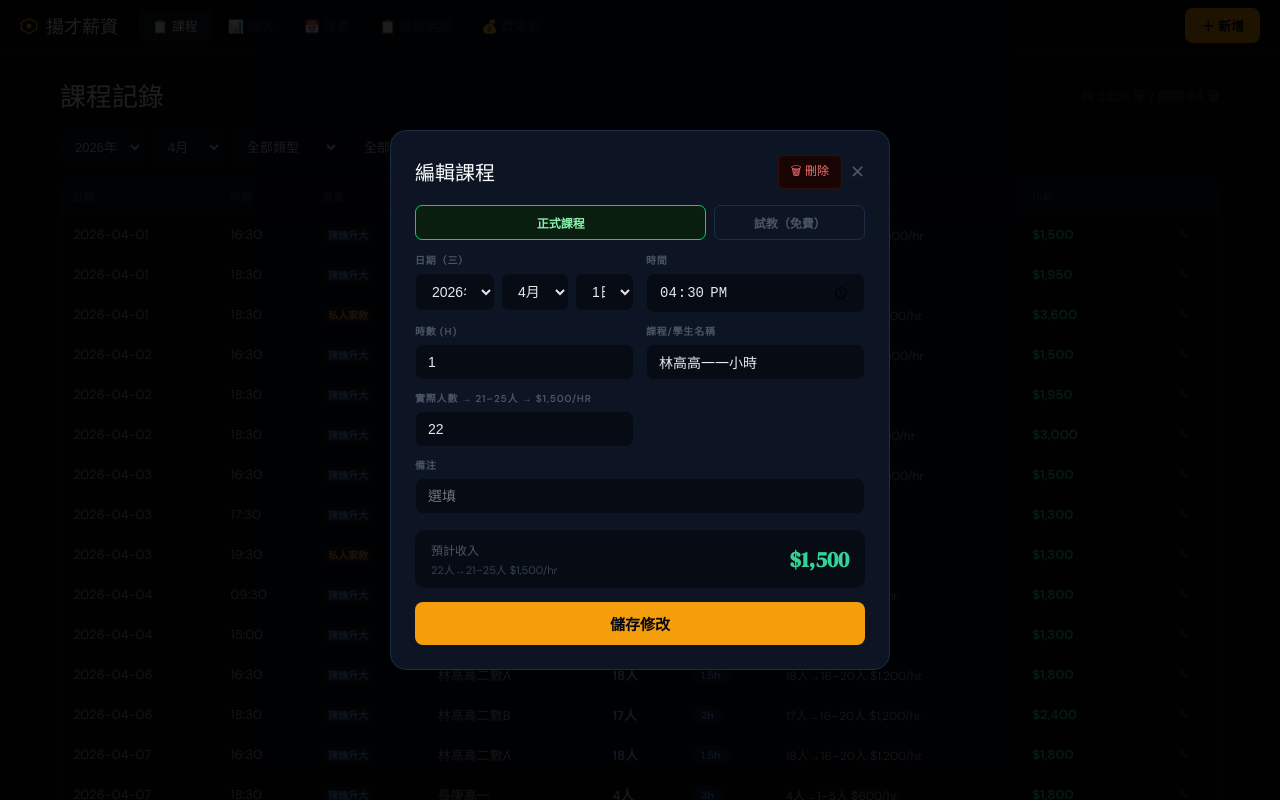
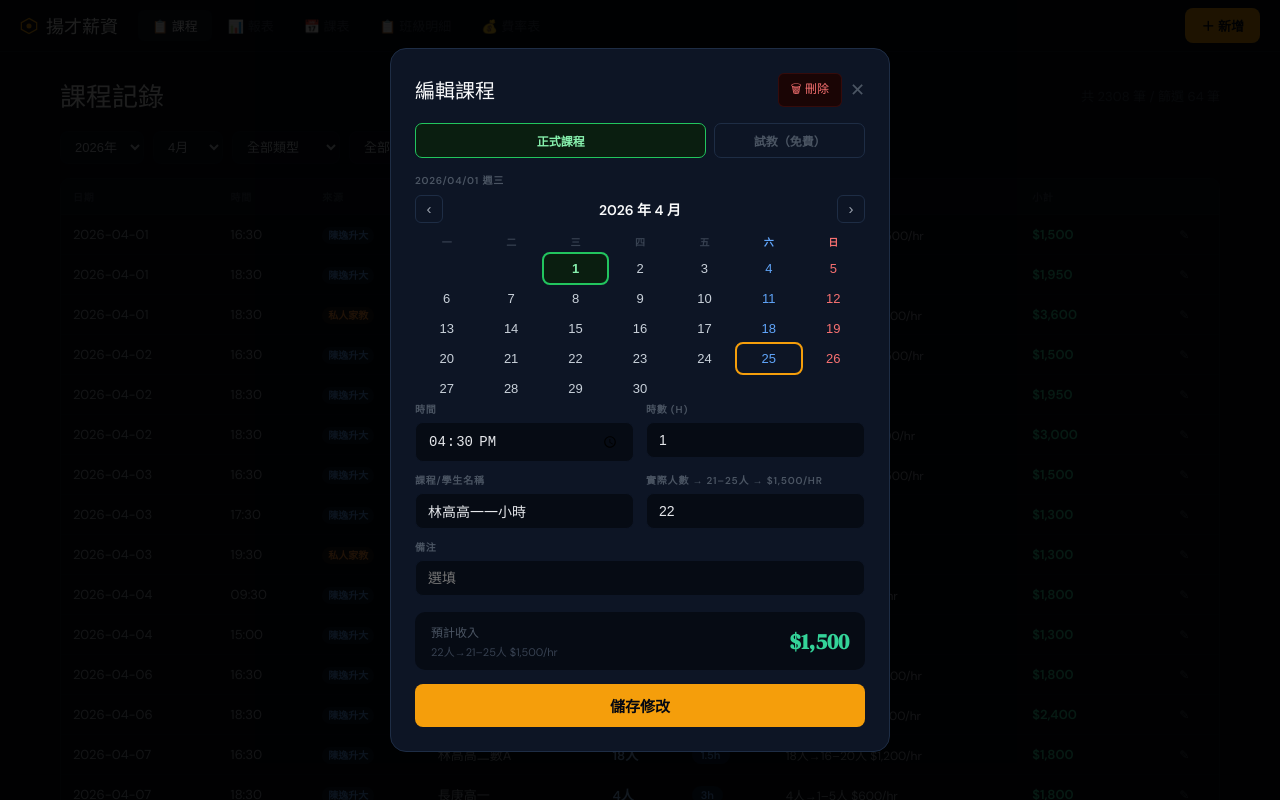
Before and after one commit to xiaoyilevis/salary-app, a React (Vite) app: page / in a window 1280 px wide. Both pictures are taken after a click on the element 640 px from the left and 234 px from the top of the page. Shown: the top 800 px of the page. Built offline with nearby package versions, Linux system fonts and the light colour scheme.

Commit message:
Add files via upload

```diff
--- a/src/App.jsx
+++ b/src/App.jsx
@@ -1355,57 +1355,68 @@ export default function App(){
             </div>
 
             <div style={{display:"grid",gridTemplateColumns:"1fr 1fr",gap:"0 12px"}}>
-              <FL label={form.date ? `日期（${["日","一","二","三","四","五","六"][(d=>new Date(+d[0],+d[1]-1,+d[2]).getDay())(form.date.split("-"))]}）` : "日期"}>
-                <div style={{display:"flex",gap:6}}>
-                  <select style={{...S.inp,flex:"0 0 80px"}}
-                    value={form.date ? form.date.slice(0,4) : new Date().getFullYear()}
-                    onChange={e=>{
-                      const y=e.target.value;
-                      const mo=(form.date||"").slice(5,7)||String(new Date().getMonth()+1).padStart(2,"0");
-                      const dy=(form.date||"").slice(8,10)||"01";
-                      const maxD=new Date(+y,+mo,0).getDate();
-                      const safeD=Math.min(+dy,maxD);
-                      setForm(f=>({...f,date:`${y}-${mo}-${String(safeD).padStart(2,"0")}`}));
-                    }}>
-                    {[2024,2025,2026,2027].map(y=><option key={y} value={y}>{y}年</option>)}
-                  </select>
-                  <select style={{...S.inp,flex:"0 0 68px"}}
-                    value={form.date ? form.date.slice(5,7) : String(new Date().getMonth()+1).padStart(2,"0")}
-                    onChange={e=>{
-                      const y=(form.date||"").slice(0,4)||String(new Date().getFullYear());
-                      const mo=e.target.value;
-                      const dy=(form.date||"").slice(8,10)||"01";
-                      const maxD=new Date(+y,+mo,0).getDate();
-                      const safeD=Math.min(+dy,maxD);
-                      setForm(f=>({...f,date:`${y}-${mo}-${String(safeD).padStart(2,"0")}`}));
-                    }}>
-                    {Array(12).fill(null).map((_,i)=>{
-                      const m=String(i+1).padStart(2,"0");
-                      return <option key={m} value={m}>{i+1}月</option>;
-                    })}
-                  </select>
-                  <select style={{...S.inp,flex:1}}
-                    value={form.date ? form.date.slice(8,10) : String(new Date().getDate()).padStart(2,"0")}
-                    onChange={e=>{
-                      const y=(form.date||"").slice(0,4)||String(new Date().getFullYear());
-                      const mo=(form.date||"").slice(5,7)||String(new Date().getMonth()+1).padStart(2,"0");
-                      const dy=e.target.value;
-                      setForm(f=>({...f,date:`${y}-${mo}-${dy}`}));
-                    }}>
-                    {(()=>{
-                      const y=+(form.date||"").slice(0,4)||new Date().getFullYear();
-                      const mo=+(form.date||"").slice(5,7)||new Date().getMonth()+1;
-                      const maxD=new Date(y,mo,0).getDate();
-                      const DOW_NAMES=["日","一","二","三","四","五","六"];
-                      return Array(maxD).fill(null).map((_,i)=>{
-                        const d=String(i+1).padStart(2,"0");
-                        const dow=new Date(+y,+mo-1,+d).getDay();
-                        return <option key={d} value={d}>{i+1}日（週{DOW_NAMES[dow]}）</option>;
-                      });
-                    })()}
-                  </select>
-                </div>
-              </FL>
+              <div style={{gridColumn:"1/-1"}}>
+                {(()=>{
+                  const DOW_LABELS = ["一","二","三","四","五","六","日"];
+                  const selY = form.date ? +form.date.slice(0,4) : new Date().getFullYear();
+                  const selM = form.date ? +form.date.slice(5,7) : new Date().getMonth()+1;
+                  const selD = form.date ? +form.date.slice(8,10) : 0;
+                  const daysInM  = new Date(selY, selM, 0).getDate();
+                  const firstDow = (new Date(selY, selM-1, 1).getDay() + 6) % 7;
+                  const DOW_ALL  = ["日","一","二","三","四","五","六"];
+                  const selDow   = selD ? DOW_ALL[new Date(selY, selM-1, selD).getDay()] : "";
+                  const setYM = (y,m)=>{
+                    if(m<1){m=12;y--;} if(m>12){m=1;y++;}
+                    const maxD=new Date(y,m,0).getDate();
+                    const d=Math.min(selD||1,maxD);
+                    setForm(f=>({...f,date:`${y}-${String(m).padStart(2,"0")}-${String(d).padStart(2,"0")}`}));
+                  };
+                  return(<>
+                    <label style={{display:"block",fontSize:10,color:"#4b5563",marginBottom:8,
+                      fontWeight:700,letterSpacing:.8,textTransform:"uppercase"}}>
+                      {selD ? `${selY}/${String(selM).padStart(2,"0")}/${String(selD).padStart(2,"0")} 週${selDow}` : "選擇日期"}
+                    </label>
+                    <div style={{display:"flex",alignItems:"center",gap:6,marginBottom:8}}>
+                      <button className="ib" onClick={()=>setYM(selY,selM-1)}
+                        style={{background:"#0d1525",border:"1px solid #1e2d45",color:"#9ca3af",
+                          width:28,height:28,borderRadius:6,cursor:"pointer",fontSize:15,lineHeight:1}}>‹</button>
+                      <span style={{flex:1,textAlign:"center",color:"#f9fafb",fontWeight:600,fontSize:14}}>
+                        {selY} 年 {selM} 月
+                      </span>
+                      <button className="ib" onClick={()=>setYM(selY,selM+1)}
+                        style={{background:"#0d1525",border:"1px solid #1e2d45",color:"#9ca3af",
+                          width:28,height:28,borderRadius:6,cursor:"pointer",fontSize:15,lineHeight:1}}>›</button>
+                    </div>
+                    <div style={{display:"grid",gridTemplateColumns:"repeat(7,1fr)",gap:1,marginBottom:2}}>
+                      {DOW_LABELS.map((d,i)=>(
+                        <div key={d} style={{textAlign:"center",fontSize:10,fontWeight:600,padding:"3px 0",
+                          color:i===5?"#60a5fa":i===6?"#f87171":"#374151"}}>{d}</div>
+                      ))}
+                    </div>
+                    <div style={{display:"grid",gridTemplateColumns:"repeat(7,1fr)",gap:1}}>
+                      {Array(firstDow).fill(null).map((_,i)=><div key={`e${i}`}/>)}
+                      {Array(daysInM).fill(null).map((_,i)=>{
+                        const d   = i+1;
+                        const dow = new Date(selY, selM-1, d).getDay();
+                        const isSel   = selD===d;
+                        const t = new Date();
+                        const isToday2= d===t.getDate()&&selM===t.getMonth()+1&&selY===t.getFullYear();
+                        return(
+                          <button key={d} onClick={()=>setForm(f=>({...f,
+                            date:`${selY}-${String(selM).padStart(2,"0")}-${String(d).padStart(2,"0")}`
+                          }))} style={{
+                            border:"none",outline:isToday2?"2px solid #f59e0b":isSel?"2px solid #22c55e":"none",
+                            borderRadius:6,padding:"7px 2px",cursor:"pointer",textAlign:"center",
+                            fontSize:13,fontWeight:isSel?700:400,
+                            background:isSel?"#0a1e10":"transparent",
+                            color:isSel?"#86efac":dow===0?"#f87171":dow===6?"#60a5fa":"#c9d1da",
+                          }}>{d}</button>
+                        );
+                      })}
+                    </div>
+                  </>);
+                })()}
+              </div>
               <FL label="時間">
                 <input type="time" style={S.inp} value={form.time}
                   onChange={e=>setForm(f=>({...f,time:e.target.value}))}/>
```
